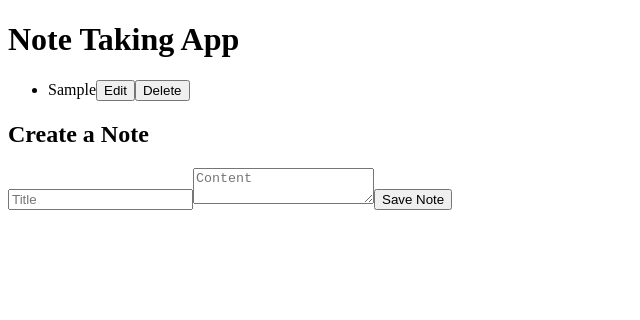
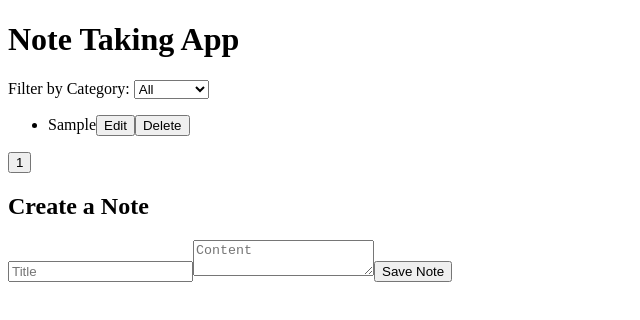
Before and after one commit to baranisdharan/Bipolar-Factory, a React (Vite) app: page / in a window 1280 px wide. Both pictures are taken after typing "Sample", "Sample" into the empty fields and a click on the button "Save Note". Shown: the top 320 px of the page, without its empty margins (0-640 px from the left). Built offline with nearby package versions, Linux system fonts and the light colour scheme.

Commit message:
NoteList 2

```diff
--- a/src/NoteList.jsx
+++ b/src/NoteList.jsx
@@ -1,9 +1,36 @@
-import React from 'react';
+import React, { useState } from 'react';
 
 function NoteList({ notes, updateNote, deleteNote }) {
+  const [selectedCategory, setSelectedCategory] = useState('All'); // State for selected category
+  const [currentPage, setCurrentPage] = useState(1); // State for current page
+  const notesPerPage = 5; // Number of notes per page
+
+  const filteredNotes = selectedCategory === 'All' ? notes : notes.filter(note => note.category === selectedCategory);
+
+  const indexOfLastNote = currentPage * notesPerPage;
+  const indexOfFirstNote = indexOfLastNote - notesPerPage;
+  const currentNotes = filteredNotes.slice(indexOfFirstNote, indexOfLastNote);
+
+  const handlePageChange = (pageNumber) => {
+    setCurrentPage(pageNumber);
+  };
+
   return (
+    <div>
+      <div>
+        <label>Filter by Category: </label>
+        <select
+          value={selectedCategory}
+          onChange={(e) => setSelectedCategory(e.target.value)}
+        >
+          <option value="All">All</option>
+          <option value="Work">Work</option>
+          <option value="Personal">Personal</option>
+          {/* Add more categories here */}
+        </select>
+      </div>
       <ul>
-      {notes.map((note, index) => (
+        {currentNotes.map((note, index) => (
           <li key={index}>
             <div>
               <span>{note.title}</span>
@@ -13,6 +40,14 @@ function NoteList({ notes, updateNote, deleteNote }) {
           </li>
         ))}
       </ul>
+      <div>
+        {Array.from({ length: Math.ceil(filteredNotes.length / notesPerPage) }, (_, index) => (
+          <button key={index} onClick={() => handlePageChange(index + 1)}>
+            {index + 1}
+          </button>
+        ))}
+      </div>
+    </div>
   );
 }
 
```
Lines whose indentation alone changed are shown as unchanged.
